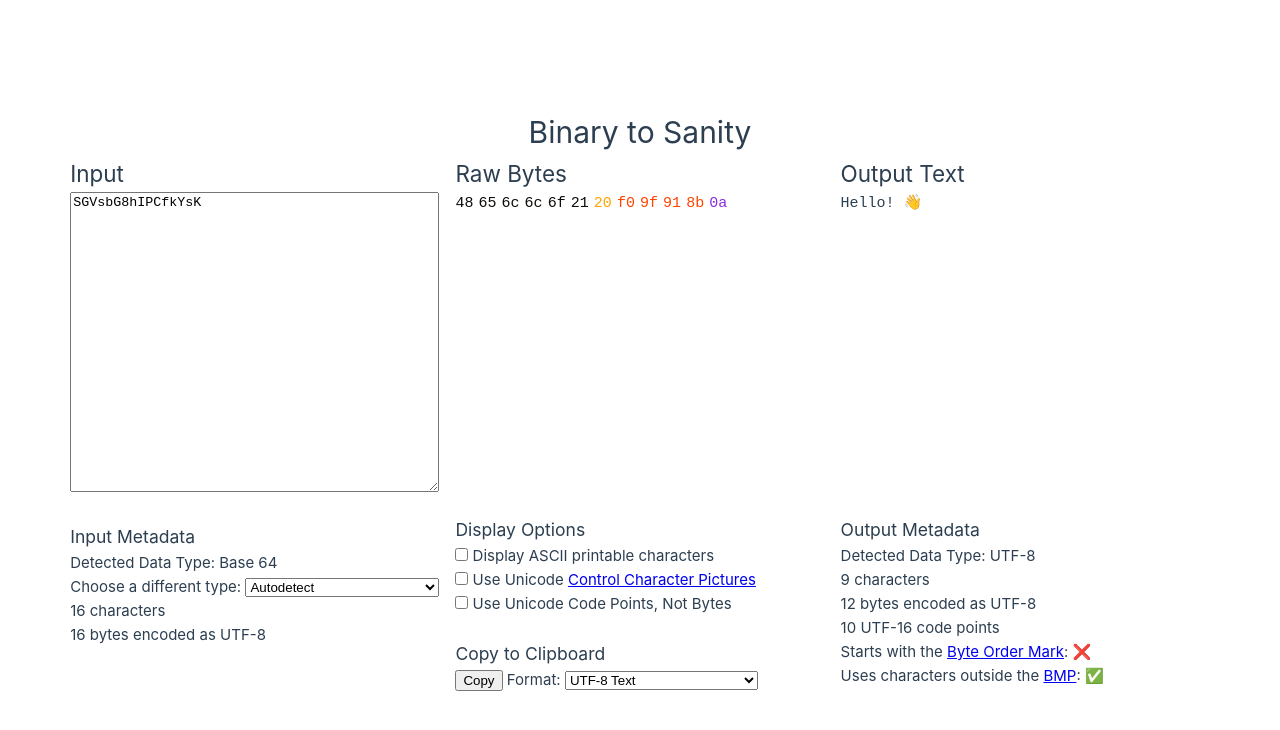
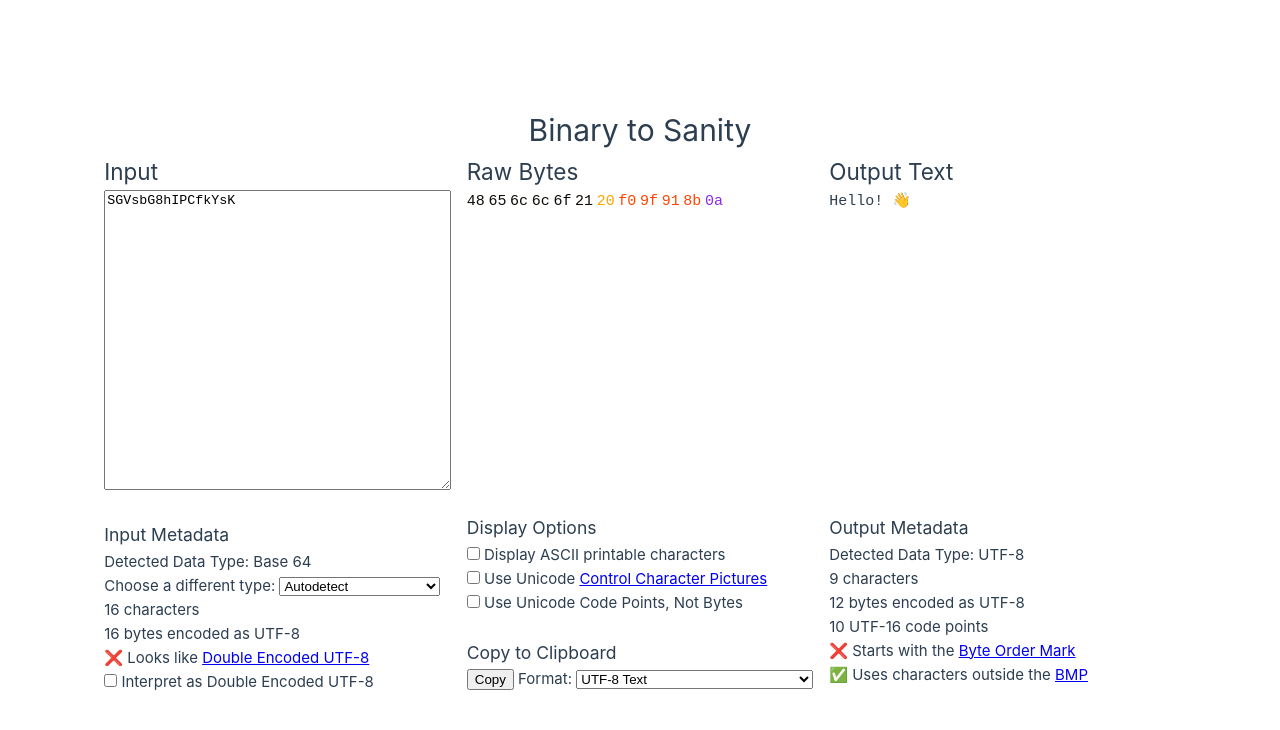
Before and after one commit to simplebitlabs/tobytes, a Vue app: page / in a window 1280 px wide. Shown: the top 730 px of the page. Built offline with nearby package versions, Linux system fonts and the light colour scheme.

Commit message:
Rework the double encoding handling

```diff
--- a/src/App.vue
+++ b/src/App.vue
@@ -11,6 +11,7 @@ import {
   InputType,
   friendlyInputType,
   autodetectInputType,
+  autodetectDoubleEncoded,
   friendlyDataType,
   autodetectDataType,
 } from './b2x'
@@ -34,29 +35,44 @@ const inputBytes = computed(() => {
   return new TextEncoder().encode(input.value).length
 })
 
-const data = computed(() => {
+const dataBeforeDoubleEncoding = computed(() => {
   const val = input.value
+  let output: Uint8Array
   if (inputType.value == InputType.Hexadecimal) {
-    return hexToBytes(val) || []
+    output = hexToBytes(val) || new Uint8Array(0)
   } else if (inputType.value == InputType.Base64) {
-    return base64ToBytes(input.value)
+    output = base64ToBytes(input.value)
   } else if (inputType.value == InputType.Base64URL) {
-    return base64ToBytes(input.value, true)
-  } else if (inputType.value == InputType.UTF8DE) {
-    const newVal = new TextDecoder().decode(Uint8Array.from(val, (c) => c.charCodeAt(0)))
-    return new TextEncoder().encode(newVal)
+    output = base64ToBytes(input.value, true)
+  } else {
+    output = new TextEncoder().encode(val)
   }
-  return new TextEncoder().encode(val)
+  return output
 })
 
-const dataType = computed(() => {
-  return autodetectDataType(data.value)
+const data = computed(() => {
+  let output = dataBeforeDoubleEncoding.value
+  if (interpretAsDoubleEncoded.value) {
+    const secondDecode = new TextDecoder().decode(output)
+    output = Uint8Array.from(secondDecode, (c) => c.charCodeAt(0))
+  }
+  return output
 })
+
+const inputDoubleEncoded = computed(() => {
+  return autodetectDoubleEncoded(dataBeforeDoubleEncoding.value)
+})
+
+const interpretAsDoubleEncoded = ref(false)
 
 const displayASCII = ref(false)
 const displayControlCharacters = ref(false)
 const displayCodePoints = ref(false)
 const clipboardCopyType = ref('utf8')
+
+const dataType = computed(() => {
+  return autodetectDataType(data.value)
+})
 
 const output = computed(() => {
   return bytesToUTF8(data.value)
@@ -112,6 +128,9 @@ async function copyToClipboard() {
     case 'upperhexspace':
       text = hexHelper(data.value, ' ', true)
       break
+    case 'hexarray':
+      text = '[' + [...data.value].map((b) => '0x' + b.toString(16).padStart(2, '0')).join(', ') + ']'
+      break
     case 'postgresbytea':
       text = '\\x' + hexHelper(data.value, '', false)
       break
@@ -148,13 +167,20 @@ async function copyToClipboard() {
           <!--<option>URL Encoded</option>-->
           <option value="ASCII">ASCII Text</option>
           <option value="UTF8">UTF-8 Text</option>
-          <option value="UTF8DE">UTF-8 Text, Double Encoded</option>
           <!--<option>ISO-8859-1 Text</option>-->
           <!--<option>Windows-1252 (CP-1252) Text</option>-->
         </select>
       </div>
       <div class="meta">{{ inputCharacters }} characters</div>
       <div class="meta">{{ inputBytes }} bytes encoded as UTF-8</div>
+      <div class="meta">
+        {{ inputDoubleEncoded ? '✅' : '❌' }} Looks like
+        <a href="https://stackoverflow.com/questions/11546351/what-character-encoding-is-c3-82-c2-bf"
+          >Double Encoded UTF-8</a
+        >
+      </div>
+      <input type="checkbox" id="utf8-de" name="utf8-de" v-model="interpretAsDoubleEncoded" />
+      <label for="utf8-de"> Interpret as Double Encoded UTF-8</label><br />
     </div>
     <div class="middle">
       <h2>Raw Bytes</h2>
@@ -186,6 +212,7 @@ async function copyToClipboard() {
         <option value="lowerhexspace">Hex (aa bb 11 cc)</option>
         <option value="upperhexspace">Hex (AA BB 11 CC)</option>
         <option value="postgresbytea">Postgres Bytea (\xaabb11cc)</option>
+        <option value="hexarray">Hex Array ([0xaa, 0xbb, 0x11, 0xcc])</option>
       </select>
     </div>
     <div class="right">
@@ -197,13 +224,12 @@ async function copyToClipboard() {
       <div class="meta">{{ outputBytes }} bytes encoded as UTF-8</div>
       <div class="meta">{{ outputCodePoints }} UTF-16 code points</div>
       <div class="meta">
-        Starts with the <a href="https://en.wikipedia.org/wiki/Byte_order_mark">Byte Order Mark</a>:
-        {{ hasBom ? '✅' : '❌' }}
+        {{ hasBom ? '✅' : '❌' }} Starts with the
+        <a href="https://en.wikipedia.org/wiki/Byte_order_mark">Byte Order Mark</a>
       </div>
       <div class="meta">
-        Uses characters outside the
-        <a href="https://en.wikipedia.org/wiki/Plane_(Unicode)#Basic_Multilingual_Plane">BMP</a>:
-        {{ nonBMP ? '✅' : '❌' }}
+        {{ nonBMP ? '✅' : '❌' }} Uses characters outside the
+        <a href="https://en.wikipedia.org/wiki/Plane_(Unicode)#Basic_Multilingual_Plane">BMP</a>
       </div>
     </div>
   </main>
--- a/src/b2x.ts
+++ b/src/b2x.ts
@@ -1,19 +1,3 @@
-// eslint-disable-next-line @typescript-eslint/no-explicit-any
-function debounce<T extends (...args: any[]) => any>(fn: T, delay: number = 300): (...args: Parameters<T>) => void {
-  let timeoutId: ReturnType<typeof setTimeout> | undefined
-
-  return function (...args: Parameters<T>) {
-    if (timeoutId) {
-      clearTimeout(timeoutId)
-    }
-
-    timeoutId = setTimeout(() => {
-      fn(...args)
-      timeoutId = undefined
-    }, delay)
-  }
-}
-
 function hexToBytes(hex: string): Uint8Array | undefined {
   if (hex.startsWith('\\x') || hex.startsWith('0x')) {
     hex = hex.slice(2)
@@ -68,15 +52,11 @@ function bytesToBase64(bytes: number[] | Uint8Array, urlFormat: boolean = false)
   return base64
 }
 
-function bytesToUTF8(bytes: number[] | Uint8Array, doubleEncoded: boolean = false): string {
+function bytesToUTF8(bytes: number[] | Uint8Array): string {
   // ignoreBOM == false actually means... skip the BOM, not include it
   // for our purposes, we want to keep all bytes present in the input
   const decoder = new TextDecoder('utf-8', { ignoreBOM: true })
-  let str = decoder.decode(new Uint8Array(bytes))
-  if (doubleEncoded) {
-    str = decoder.decode(Uint8Array.from(str, (c) => c.charCodeAt(0)))
-  }
-  return str
+  return decoder.decode(new Uint8Array(bytes))
 }
 
 enum InputType {
@@ -86,7 +66,6 @@ enum InputType {
   Base64URL,
   ASCII,
   UTF8,
-  UTF8DE,
 }
 
 const inputTypeNames: Record<InputType, string> = {
@@ -96,7 +75,6 @@ const inputTypeNames: Record<InputType, string> = {
   [InputType.Base64URL]: 'Base 64 URL',
   [InputType.ASCII]: 'ASCII',
   [InputType.UTF8]: 'UTF-8',
-  [InputType.UTF8DE]: 'UTF-8, Double Encoded',
 }
 
 function friendlyInputType(value: InputType): string {
@@ -137,8 +115,70 @@ function autodetectInputType(input: string): InputType {
   return InputType.UTF8
 }
 
+function autodetectValidUTF8(input: Uint8Array): boolean {
+  // TODO: this is nowhere near complete
+  for (let i = 0; i < input.length; i++) {
+    // UTF-8 encoding never uses bytes > 0xF5, so if we find one, it's probably not UTF-8.
+    // 0xC0 and 0xC1 are also not valid.
+    // https://en.wikipedia.org/wiki/UTF-8#Byte_map
+    if (input[i] == 0xc0 || input[i] == 0xc1 || input[i] >= 0xf5) {
+      return false
+    }
+  }
+  return true
+}
+
+function autodetectDoubleEncoded(input: Uint8Array): boolean {
+  const between = (b: number, lower: number, upper: number) => b >= lower && b <= upper
+  const continuation = (b: number) => b >= 0x80 && b <= 0xbf
+  // the basic pattern is "C3 xx C2 xx" for many of these.
+  // Derived from the regex at https://blogs.perl.org/users/chansen/2010/10/coping-with-double-encoded-utf-8.html
+  for (let i = 0; i < input.length - 3; i++) {
+    if (input[i] != 0xc3 || input[i + 2] != 0xc2) {
+      continue
+    }
+    const i1 = input[i + 1]
+    const i3 = input[i + 3]
+    // 4 byte sequence
+    if (between(i1, 0x82, 0x9f) && continuation(i3)) {
+      return true
+    }
+    // 6 byte sequences
+    if (i < input.length - 5 && input[i + 4] == 0xc2) {
+      const i5 = input[i + 5]
+      if (i1 == 0xa0 && between(i3, 0xa0, 0xbf) && continuation(i5)) {
+        return true
+      }
+      if (between(i1, 0xa1, 0xac) && continuation(i3) && continuation(i5)) {
+        return true
+      }
+      if (i1 == 0xad && between(i3, 0x80, 0x9f) && continuation(i5)) {
+        return true
+      }
+      if (between(i1, 0xae, 0xaf) && continuation(i3) && continuation(i5)) {
+        return true
+      }
+      // 8 byte sequences
+      if (i < input.length - 7 && input[i + 6] == 0xc2) {
+        const i7 = input[i + 7]
+        if (i1 == 0xb0 && between(i3, 0x90, 0xbf) && continuation(i5) && continuation(i7)) {
+          return true
+        }
+        if (between(i1, 0xb1, 0xb3) && continuation(i3) && continuation(i5) && continuation(i7)) {
+          return true
+        }
+        if (i1 == 0xb4 && between(i3, 0x80, 0x8f) && continuation(i5) && continuation(i7)) {
+          return true
+        }
+      }
+    }
+  }
+  return false
+}
+
 // TODO: add support for autodetecting Double Encoded UTF-8
 // https://blogs.perl.org/users/chansen/2010/10/coping-with-double-encoded-utf-8.html
+// https://stackoverflow.com/questions/11546351/what-character-encoding-is-c3-82-c2-bf
 // https://metacpan.org/pod/Encode::DoubleEncodedUTF8
 
 enum DataType {
@@ -179,7 +219,6 @@ function autodetectDataType(bytes: number[] | Uint8Array): DataType {
 }
 
 export {
-  debounce,
   hexToBytes,
   base64ToBytes,
   bytesToBase64,
@@ -187,6 +226,8 @@ export {
   InputType,
   friendlyInputType,
   autodetectInputType,
+  autodetectValidUTF8,
+  autodetectDoubleEncoded,
   DataType,
   friendlyDataType,
   autodetectDataType,
```
Also changed, not shown: 1 other file (tests, documents, lock files or other folders).
